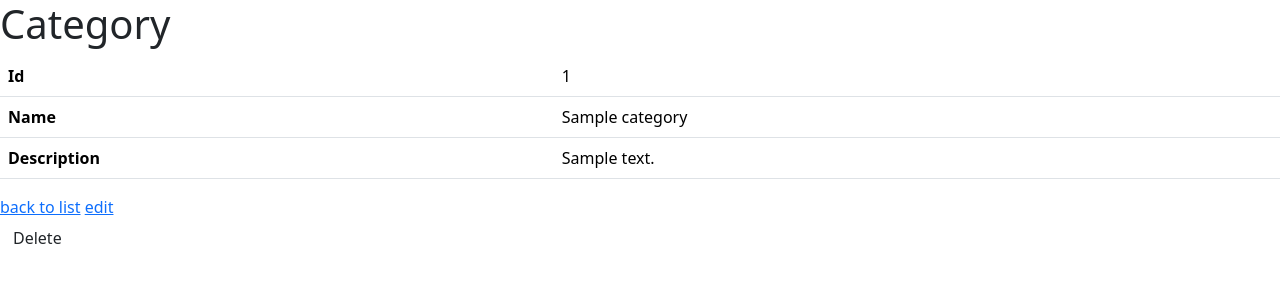
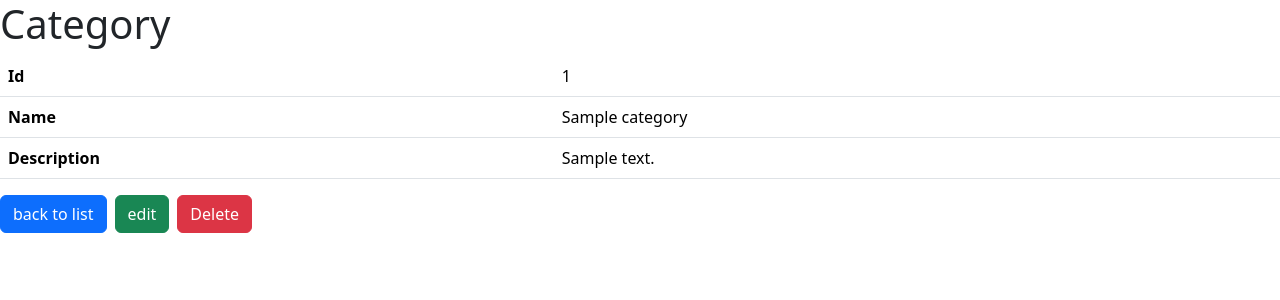
Before and after one commit to TECHLAB-ETECH-MAI-2025/BLOG-Kevin, a Symfony app: template templates/category/show.html.twig in a window 1280 px wide. Shown: the top 300 px of the page. Run offline with Twig, Linux system fonts and the light colour scheme; the template is opened without the code that fills it: most values are stand-ins (such as "Sample title", 1, 10 or a date in 2020); style sheets or scripts are compiled from the project's sources; some libraries are stand-ins or nearby versions.

Commit message:
fix category

```diff
--- a/templates/category/_delete_form.html.twig
+++ b/templates/category/_delete_form.html.twig
@@ -1,4 +1,4 @@
 <form method="post" action="{{ path('app_category_delete', {'id': category.id}) }}" onsubmit="return confirm('Are you sure you want to delete this item?');">
     <input type="hidden" name="_token" value="{{ csrf_token('delete' ~ category.id) }}">
-    <button class="btn">Delete</button>
+    <button class="btn btn-danger">Delete</button>
 </form>
--- a/templates/category/_form.html.twig
+++ b/templates/category/_form.html.twig
@@ -1,4 +1,4 @@
 {{ form_start(form) }}
     {{ form_widget(form) }}
-    <button class="btn">{{ button_label|default('Save') }}</button>
+    <button class="btn btn-success mt-4">{{ button_label|default('Save') }}</button>
 {{ form_end(form) }}
--- a/templates/category/index.html.twig
+++ b/templates/category/index.html.twig
@@ -21,8 +21,8 @@
                 <td>{{ category.name }}</td>
                 <td>{{ category.description }}</td>
                 <td>
-                    <a href="{{ path('app_category_show', {'id': category.id}) }}">show</a>
-                    <a href="{{ path('app_category_edit', {'id': category.id}) }}">edit</a>
+                    <a href="{{ path('app_category_show', {'id': category.id}) }}" class="btn btn-danger">show</a>
+                    <a href="{{ path('app_category_edit', {'id': category.id}) }}" class="btn btn-success">edit</a>
                 </td>
             </tr>
         {% else %}
@@ -33,5 +33,5 @@
         </tbody>
     </table>
 
-    <a href="{{ path('app_category_new') }}">Create new</a>
+    <a href="{{ path('app_category_new') }}" class="btn btn-primary">Create new</a>
 {% endblock %}
--- a/templates/category/new.html.twig
+++ b/templates/category/new.html.twig
@@ -7,5 +7,5 @@
 
     {{ include('category/_form.html.twig') }}
 
-    <a href="{{ path('app_category_index') }}">back to list</a>
+    <a href="{{ path('app_category_index') }}" class="btn btn-primary mt-2">back to list</a>
 {% endblock %}
--- a/templates/category/show.html.twig
+++ b/templates/category/show.html.twig
@@ -21,10 +21,11 @@
             </tr>
         </tbody>
     </table>
+    <div class="d-flex gap-2">
+        <a href="{{ path('app_category_index') }}" class="btn btn-primary">back to list</a>
+        <a href="{{ path('app_category_edit', {'id': category.id}) }}" class="btn btn-success">edit</a>
+        {{ include('category/_delete_form.html.twig') }}
+    </div>
 
-    <a href="{{ path('app_category_index') }}">back to list</a>
 
-    <a href="{{ path('app_category_edit', {'id': category.id}) }}">edit</a>
-
-    {{ include('category/_delete_form.html.twig') }}
 {% endblock %}
```
Also changed, not shown: src/Form/CategoryForm.php (+8 -2 lines), templates/category/edit.html.twig (+4 -3 lines).
